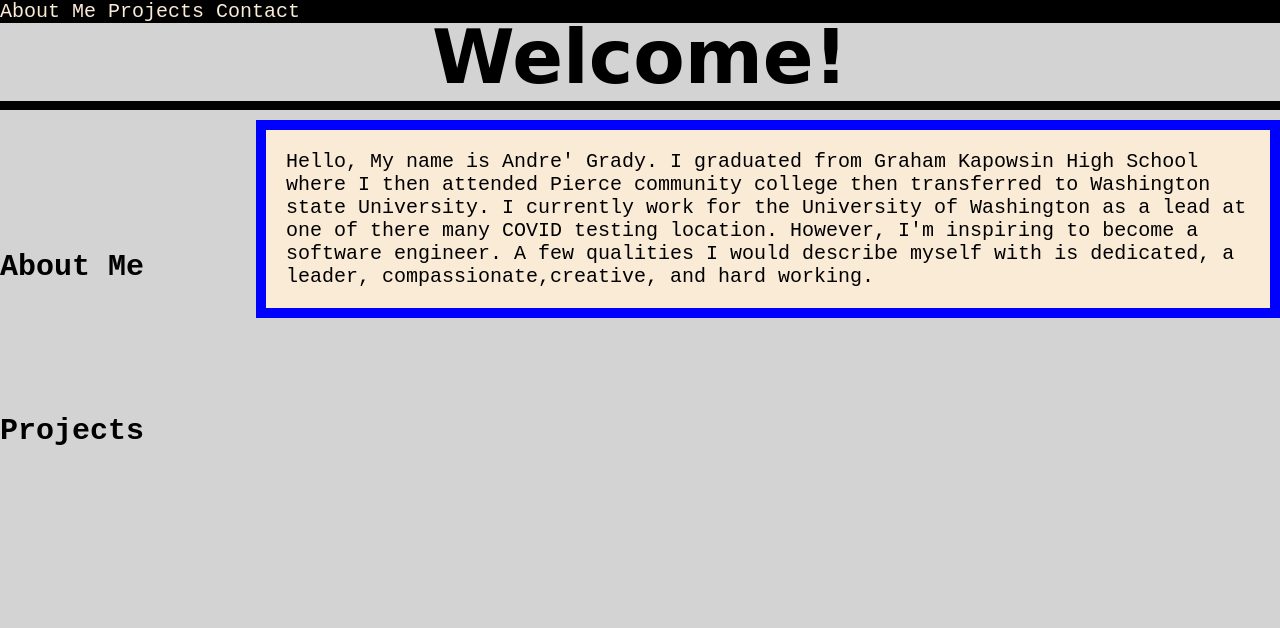
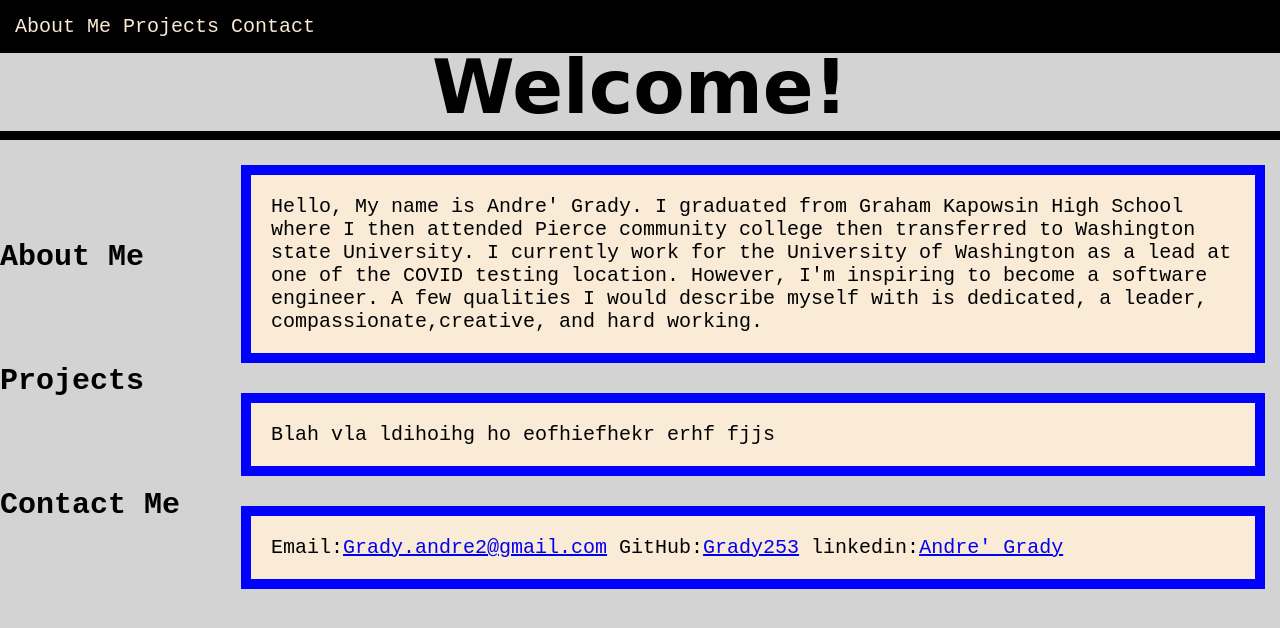
Before and after one commit to Grady253/Portfolio, a plain HTML site: page Assets/Index.html in a window 1280 px wide. Drawn offline with Linux system fonts and the light colour scheme.

Commit message:
added a live link to my contact form

```diff
--- a/Assets/Index.html
+++ b/Assets/Index.html
@@ -17,27 +17,33 @@
            <a href="#project">Projects</a>
           </li>
           <li>
-            <a href="#contact">Contact</a>
+           <a href="#contact">Contact</a>
           </li>
         </ul>
     </nav>
     <h1>Welcome!</h1>
-    </header>
+   </header>
     <section id="about">
       <h2 class="float_left">About Me </h2>
         <div id="personal">
             Hello, My name is Andre' Grady. I graduated from Graham Kapowsin High School where I then attended Pierce community college
-            then transferred to Washington state University. I currently work for the University of Washington as a lead at one of there
-            many COVID testing location. However, I'm inspiring to become a software engineer. A few qualities I would describe myself with
+            then transferred to Washington state University. I currently work for the University of Washington as a lead at one of the
+            COVID testing location. However, I'm inspiring to become a software engineer. A few qualities I would describe myself with
             is dedicated, a leader, compassionate,creative, and hard working.
         </div>
     </section>
     <section id="project">
        <h2 class="float_left">Projects</h2>
          <div id="my_work">
-
-
-
+           Blah vla ldihoihg ho eofhiefhekr erhf fjjs
+         </div>
+    </section>
+    <section id="Contact">
+       <h2 class="float_left">Contact Me</h2>
+         <div id="info">
+           Email:<a href="mailto:Grady.andre2@gmail.com">Grady.andre2@gmail.com</a>
+           GitHub:<a href="https://github.com/Grady253">Grady253</a>
+           linkedin:<a href="https://www.linkedin.com/in/andre-grady-a70237190/">Andre' Grady</a>
          </div>
     </section>
   </Body>
--- a/Assets/css/style.css
+++ b/Assets/css/style.css
@@ -23,6 +23,7 @@ nav{
     display: flex;
     justify-content:flex-start;
     background-color: black;
+    padding:15px ;
 }
 nav ul{
     text-align: center;
@@ -48,16 +49,15 @@ h1{
 }
 
 .float_left{
-    display: flex;
     float: left;
-    padding-top: 130px;
-    flex-direction: column;
+    padding-top: 90px;
 }
 
-#personal{
+#personal, #my_work, #info{
     width: 80%;
     border: 10px solid blue;
     padding: 20px;
+    margin: 15px;
     float: right;
     background-color: antiquewhite;
 }
```
